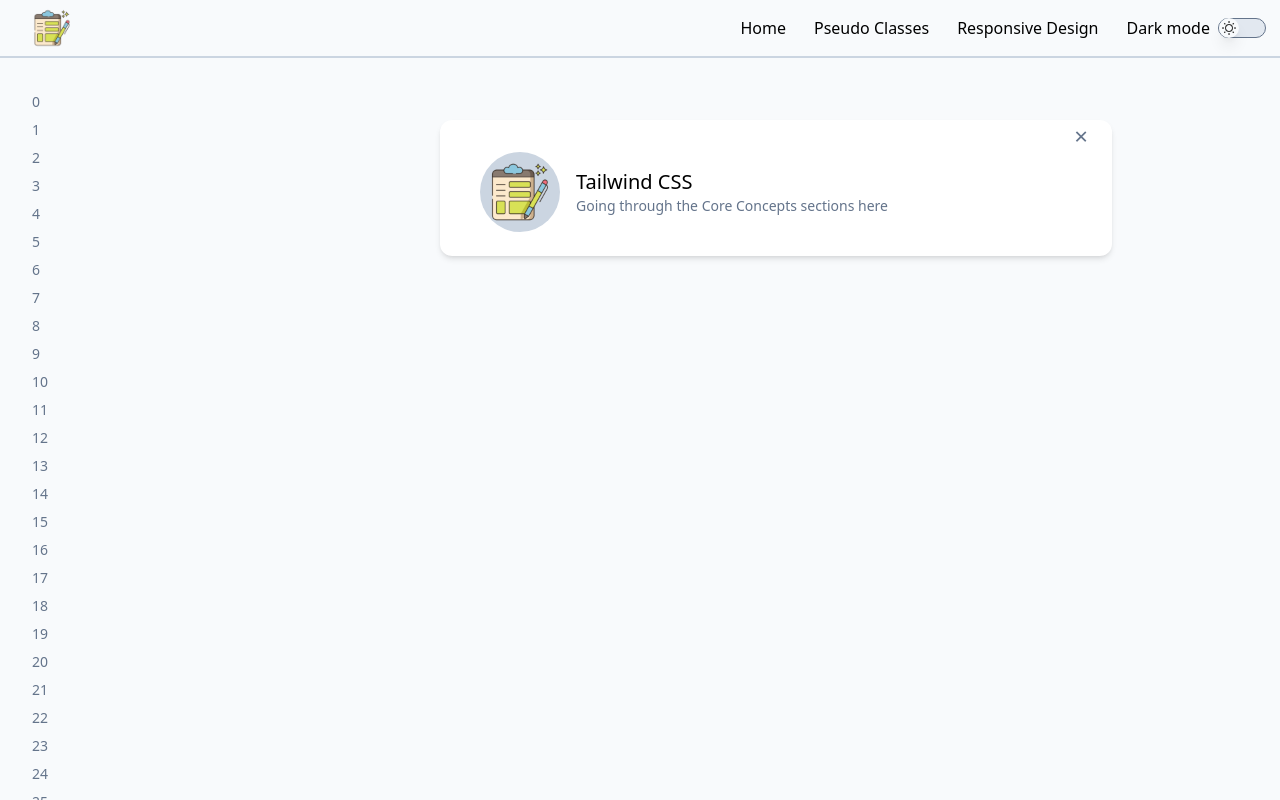
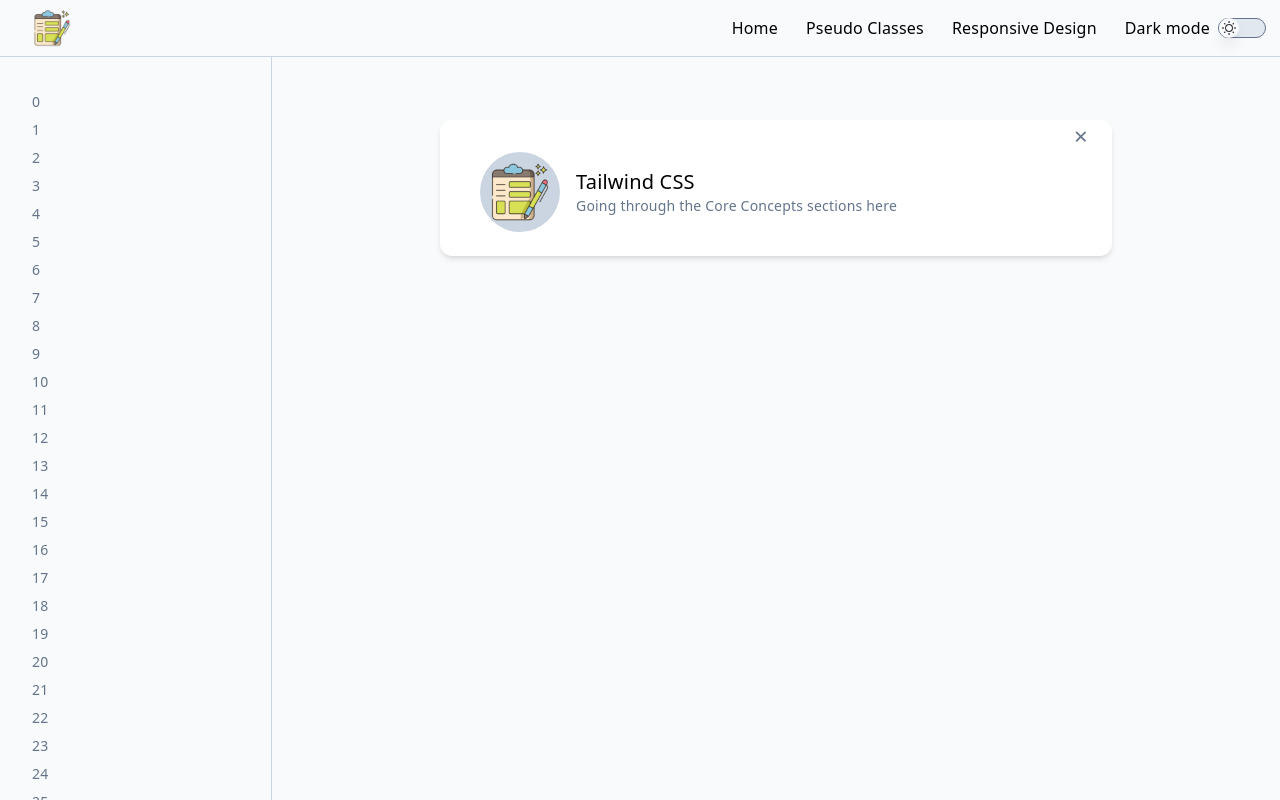
Before and after one commit to mflavin/v3tw, a Vue app: page / in a window 1280 px wide. Built offline with nearby package versions, Linux system fonts and the light colour scheme.

Commit message:
Fix scroll area. Add sidebar border

```diff
--- a/src/App.vue
+++ b/src/App.vue
@@ -10,10 +10,10 @@
     "
   >
     <TopBar />
-    <div class="2xl:w-28 2xl:pl-20">
+    <div class="lg:pr-sidebar 2xl:w-28 2xl:pl-20">
       <SideBar />
     </div>
-    <main class="w-full md:container md:mx-auto lg:pl-sidebar">
+    <main class="w-full md:container md:mx-auto">
       <RouterView class="px-6 py-8 md:p-content" />
     </main>
   </div>
@@ -36,7 +36,29 @@
 
 <style>
 /* @import "@/assets/base.css"; */
+
+*,
+*::before,
+*::after {
+  box-sizing: border-box;
+  margin: 0;
+  position: relative;
+  font-weight: normal;
+}
+
 body {
+  width: 100%;
+  min-width: 320px;
   min-height: 100vh;
+  font-family: var(--vt-font-family-base);
+  letter-spacing: 0.2px;
+  line-height: 24px;
+  font-size: 16px;
+  font-weight: 400;
+  direction: ltr;
+  font-synthesis: none;
+  text-rendering: optimizeLegibility;
+  -webkit-font-smoothing: antialiased;
+  -moz-osx-font-smoothing: grayscale;
 }
 </style>
--- a/src/components/SheetFromDirection.vue
+++ b/src/components/SheetFromDirection.vue
@@ -1,6 +1,6 @@
 <template>
-  <!-- Mobile menu sheet from below -->
-  <div class="nav-sheet" :class="classObject">
+  <!-- Mobile menu sheet from direction -->
+  <div v-on="$attrs" class="nav-sheet" :class="classObject">
     <slot></slot>
   </div>
 </template>
--- a/src/components/SideBar.vue
+++ b/src/components/SideBar.vue
@@ -1,6 +1,6 @@
 <template>
   <main>
-    <SheetFromDirection :menu="menu" direction="left">
+    <SheetFromDirection class="lg:hidden" :menu="menu" direction="left">
       <aside
         class="
           fixed
@@ -9,8 +9,10 @@
           hidden
           w-sidebar
           overflow-y-scroll
+          border-r-[1px] border-slate-300
           p-8
           pb-24
+          dark:border-slate-700
           lg:block
         "
       >
@@ -42,8 +44,10 @@
         hidden
         w-sidebar
         overflow-y-scroll
+        border-r-[1px] border-slate-300
         p-8
         pb-24
+        dark:border-slate-700
         lg:block
       "
     >
--- a/src/components/TopBar/TopBar.vue
+++ b/src/components/TopBar/TopBar.vue
@@ -6,7 +6,7 @@
       top-0
       z-50
       w-full
-      border-b-2 border-slate-300
+      border-b-[1px] border-slate-300
       dark:border-slate-700
       2xl:pl-16
     "
--- a/src/index.css
+++ b/src/index.css
@@ -13,9 +13,9 @@
       bg-slate-50
       shadow
       transition-transform
-      ease-in-out
       delay-100
       duration-300
+      ease-in-out
       dark:bg-gray-700
       lg:hidden;
 }
@@ -57,7 +57,7 @@
           rounded-xl
           bg-white
           shadow-md
-          dark:bg-slate-900
+          dark:bg-slate-900;
 }
 
 .toast-card {
```
